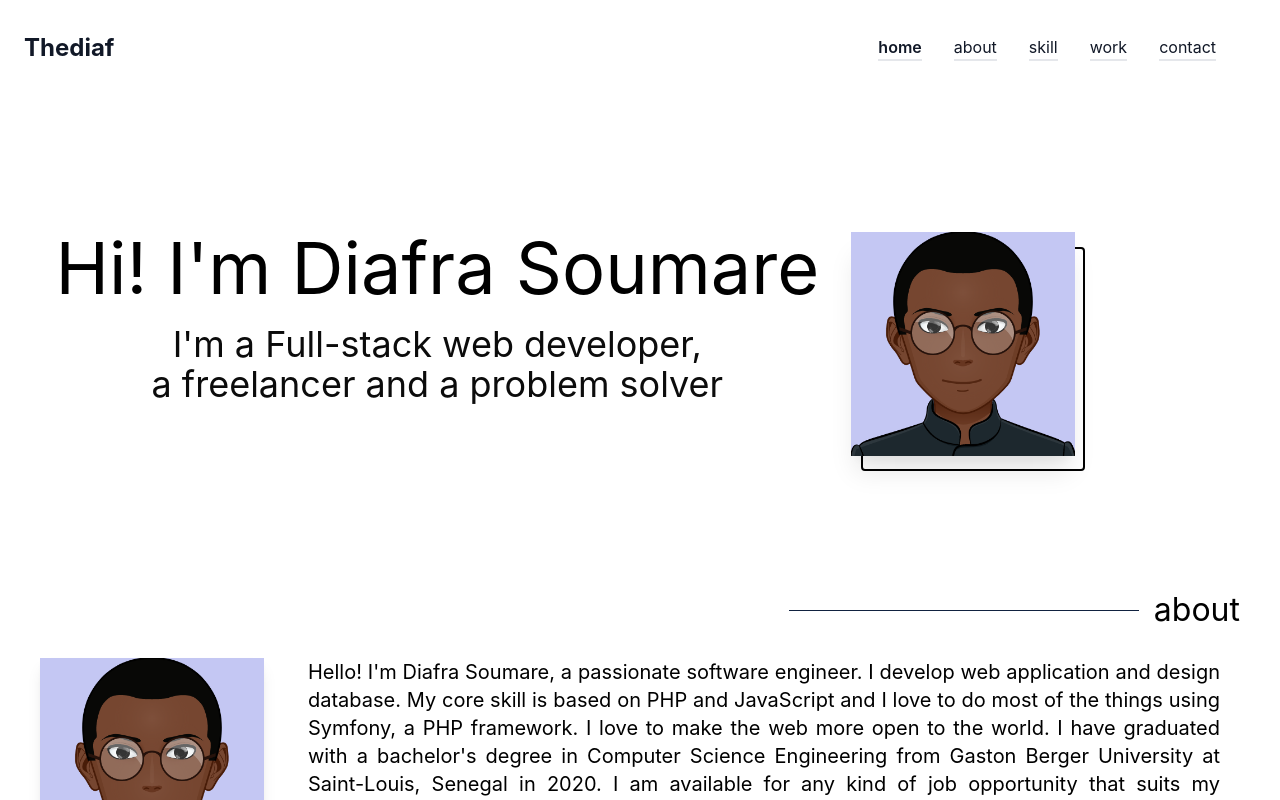
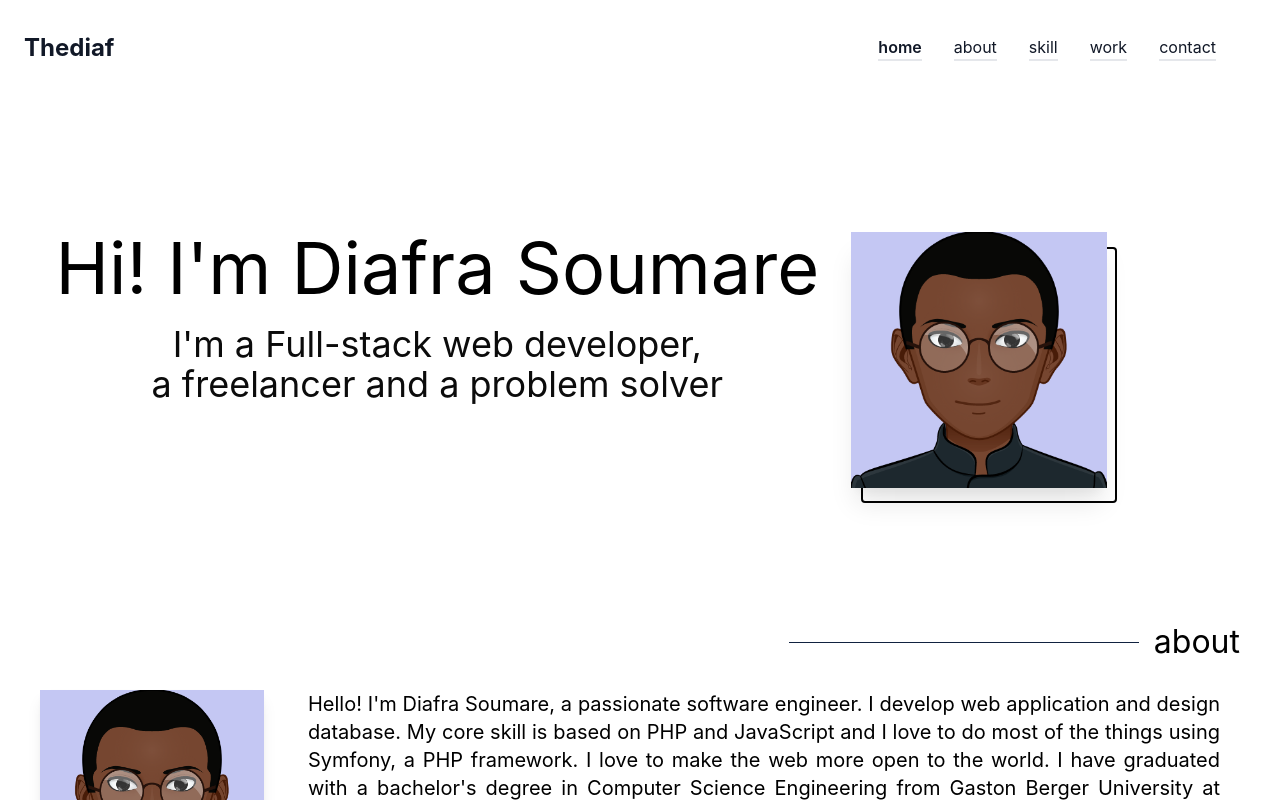
Before and after one commit to thediaf/portfolio, a React (Create React App) app: page / in a window 1280 px wide. Shown: the top 800 px of the page. Built offline with nearby package versions, Linux system fonts and the light colour scheme.

Commit message:
My picture width augmented

```diff
--- a/src/component/Home.css
+++ b/src/component/Home.css
@@ -17,9 +17,9 @@
     display: block;
     position: absolute;
     width: 100%;
-    max-width: 14rem;
+    max-width: 16rem;
      height: 100%;
-    max-height: 14rem;
+    max-height: 16rem;
     border: 2px solid black;
     border-radius: 4px;
     transition: all 0.25s cubic-bezier(0.645,0.045,0.355,1);
--- a/src/component/Home.js
+++ b/src/component/Home.js
@@ -14,7 +14,7 @@ const Home = () => {
                 </p>
             </div>
             <div className="picture">
-                <img src="images/avatar.png" alt="my picture" className="shadow-xl w-56" />
+                <img src="images/avatar.png" alt="my picture" className="shadow-xl w-64" />
             </div>
         </div>
 
```
